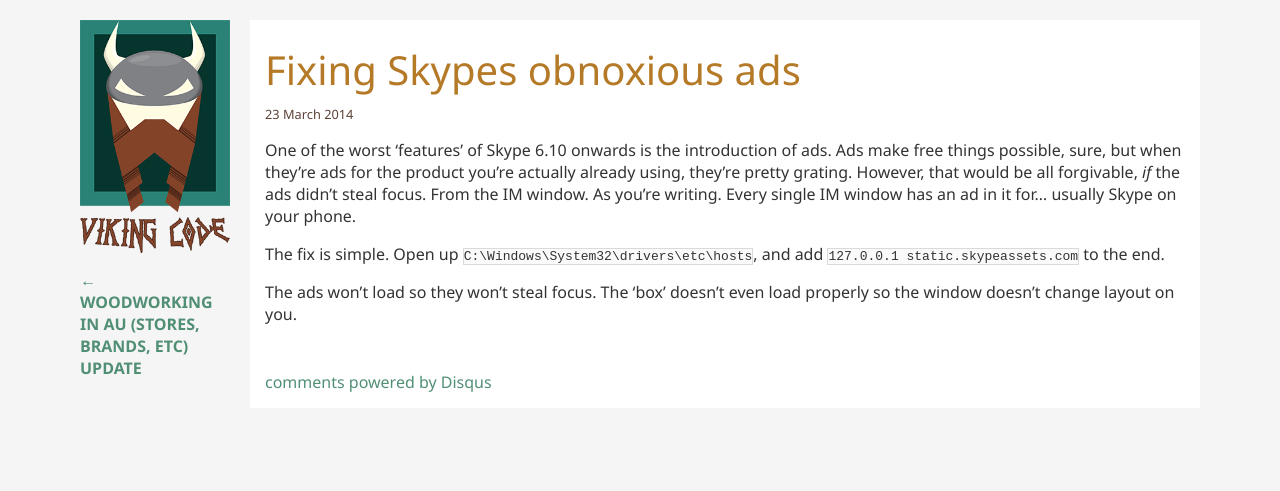
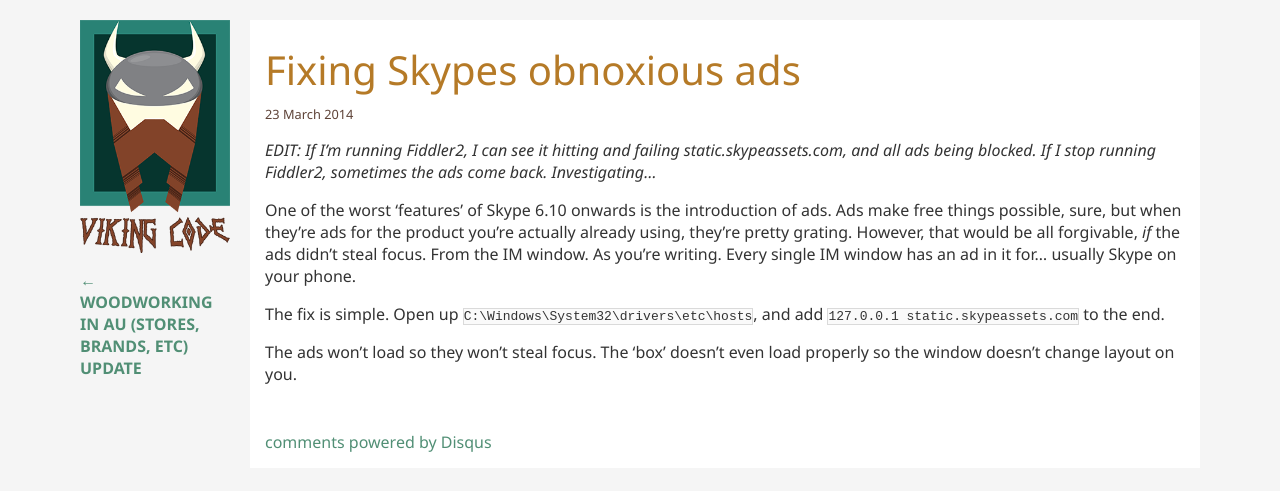
Before and after one commit to vikingcode/vikingcode.github.io, a Jekyll site: the page built from _posts/2014-04-23-fixing-skypes-obnoxious-ads.md, in a window 1280 px wide. Shown: the top 491 px of the page. Built offline with Jekyll 4.4.1, drawn with Linux system fonts in a browser that asks for light colours; nearby versions of some CDN libraries; Markdown is read by kramdown in place of the engine named in the settings; comment, search, counter and statistics services are not loaded.

Commit message:
weirdness

```diff
--- a/_posts/2014-04-23-fixing-skypes-obnoxious-ads.md
+++ b/_posts/2014-04-23-fixing-skypes-obnoxious-ads.md
@@ -5,6 +5,8 @@
 date: 2014-03-23
 ---
 
+*EDIT: If I'm running Fiddler2, I can see it hitting and failing static.skypeassets.com, and all ads being blocked. If I stop running Fiddler2, sometimes the ads come back. Investigating...*
+
 One of the worst 'features' of Skype 6.10 onwards is the introduction of ads. Ads make free things possible, sure, but when they're ads for the product you're actually already using, they're pretty grating. However, that would be all forgivable, *if* the ads didn't steal focus. From the IM window. As you're writing. Every single IM window has an ad in it for... usually Skype on your phone.
 
 The fix is simple. Open up `C:\Windows\System32\drivers\etc\hosts`, and add `127.0.0.1 static.skypeassets.com` to the end.
```
